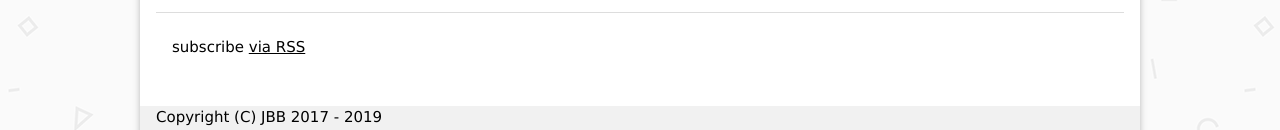
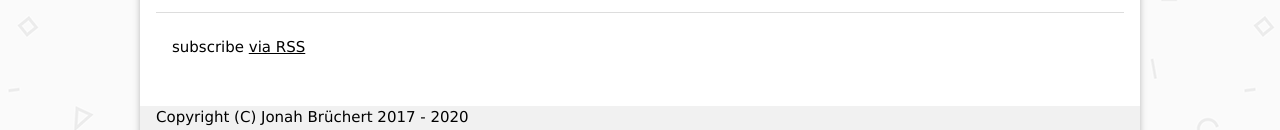
Before and after one commit to jbbgameich/jbbgameich.github.io, a Jekyll site: the page built from index.md, in a window 1280 px wide. Shown: the part 2109-2239 px from the top of the page. Built offline with Jekyll 4.4.1, drawn with Linux system fonts in a browser that asks for light colours.

Commit message:
Update copyright

```diff
--- a/_includes/footer.html
+++ b/_includes/footer.html
@@ -2,7 +2,7 @@
 	<div class="footer-icons">
 
 		<div id="footer-left" class="text-muted">
-		Copyright (C) JBB 2017 - 2019
+		Copyright (C) Jonah Brüchert 2017 - 2020
 		</div>
 
 		<div id="footer-right">
```
